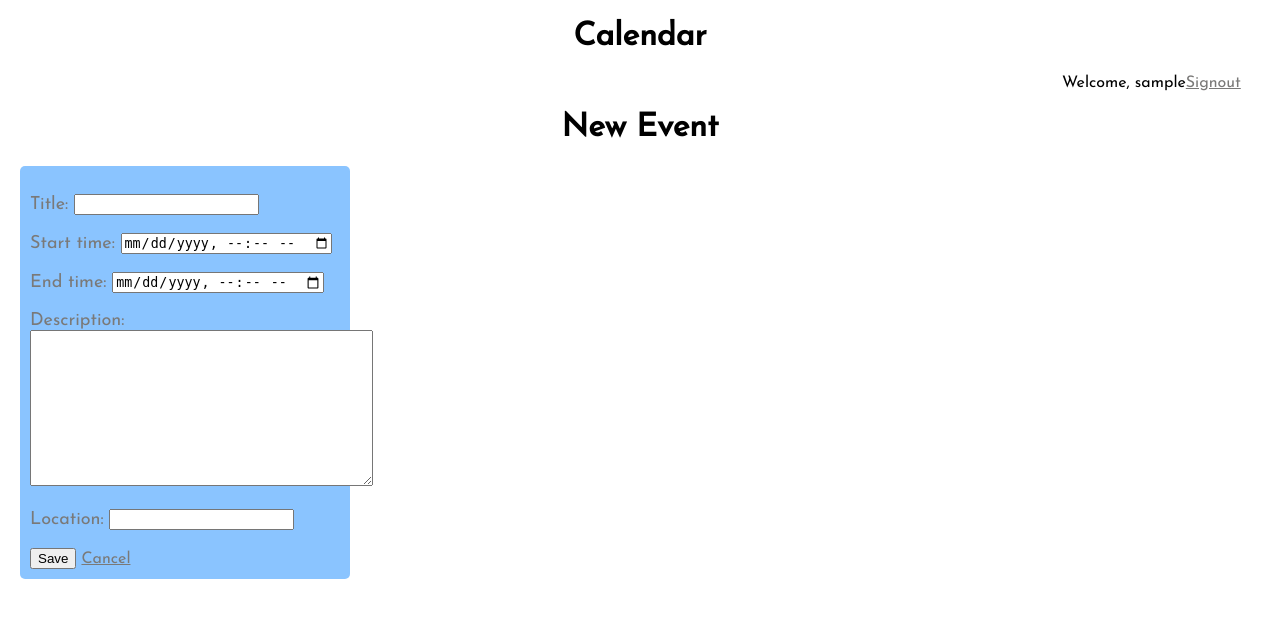
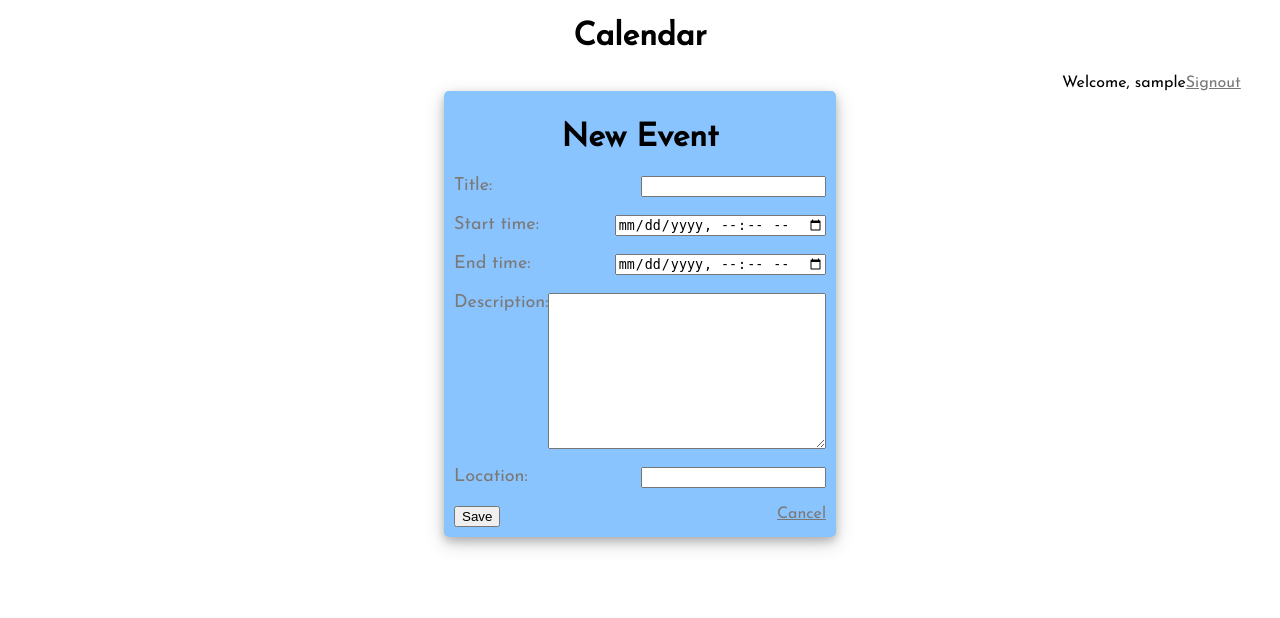
Before and after one commit to JakeBrackney/python_calendar, a Django app: page /event_form in a window 1280 px wide. Shown: the top 618 px of the page. Run offline with Django 3.2, Linux system fonts and the light colour scheme; the visitor is signed in with stand-in values (Sample User, id 1); some libraries are stand-ins or nearby versions.

Commit message:
new event form spacing and shadow

```diff
--- a/python_calendar/calendar_app/forms.py
+++ b/python_calendar/calendar_app/forms.py
@@ -11,11 +11,11 @@ class EventForm(ModelForm):
         fields = ('title', 'start_time', 'end_time', 'description', 'location')
 
     start_time = forms.DateTimeField(initial=(datetime.datetime.now().time),
-    widget=forms.DateTimeInput(attrs={'type':'datetime-local', 'value':'datetime.now().time'}, format='%m/%d/%Y %I:%M %p')
+    widget=forms.DateTimeInput(attrs={'type':'datetime-local', 'value':'datetime.now().time', 'class':"inputs"}, format='%m/%d/%Y %I:%M %p')
     )
 
     end_time = forms.DateTimeField(initial=(datetime.datetime.now().time),
-    widget=forms.DateTimeInput(attrs={'type': 'datetime-local'}, format='%m/%d/%Y %I:%M %p')
+    widget=forms.DateTimeInput(attrs={'type': 'datetime-local', 'class':"inputs"}, format='%m/%d/%Y %I:%M %p')
     )
 
     def __init__(self, *args, **kwargs):
--- a/python_calendar/calendar_app/templates/calendar_app/calendar.html
+++ b/python_calendar/calendar_app/templates/calendar_app/calendar.html
@@ -1,11 +1,7 @@
 {% extends 'calendar_app/base.html' %}
 
 {% block content %}
-<<<<<<< HEAD
 <p class='nav'><a href="{% url 'event_form' %}"><button>New Event</button></a></p>
-=======
-<p class="newEvent"><a href="{% url 'event_form' %}"><button>New Event</button></a></p>
->>>>>>> 1f5b4309751df147edadc7acc891390de6012662
 <div class="button-container">
 	<a class="btn btn-info left" href="{% url 'calendar' %}?{{ prev_month }}"> Previous Month </a>
 	<a class="btn btn-info right" href="{% url 'calendar' %}?{{ next_month }}"> Next Month </a>
--- a/python_calendar/calendar_app/templates/calendar_app/event_form.html
+++ b/python_calendar/calendar_app/templates/calendar_app/event_form.html
@@ -1,11 +1,13 @@
 {% extends 'calendar_app/base.html' %}
 
 {% block content %}
+<form method='POST' class='event-form'>
   <h1>New Event</h1>
-  <form method='POST' class='event-form'>
-    {% csrf_token %}
+  {% csrf_token %}
     {{ form.as_p }}
-    <button type="submit" class="btn btn-info right">Save</button>
-    <a class="btn btn-info right" href="{% url 'calendar' %}"> Cancel </a>
+    <div class='cancel'>
+      <button type="submit" class="btn btn-info right">Save</button>
+      <a class="btn btn-info right" href="{% url 'calendar' %}"> Cancel </a>
+  </div>
   </form>
 {% endblock %}
--- a/python_calendar/static/calendar_app/css/style.css
+++ b/python_calendar/static/calendar_app/css/style.css
@@ -23,16 +23,26 @@ h1 {
 } */
 
 .event-form {
-  max-width: 25%;
+  max-width: 30%;
   border-radius: 5px;
   display: block;
   background-color: #8AC4FF;
   padding: 10px;
+  box-shadow: 0 4px 8px 0 rgba(0, 0, 0, 0.2), 0 6px 20px 0 rgba(0, 0, 0, 0.19);
+  margin: 0 auto;
+
 }
 
 .event-form > p {
   color: #7A7978;
   font-size: 18px;
+  display: flex;
+  justify-content: space-between;
+}
+
+.cancel {
+  display: flex;
+  justify-content: space-between;
 }
 
 .calendar {
@@ -40,6 +50,7 @@ h1 {
   margin: 0 auto;
   font-size: 13px;
   color: #7A7978;
+
 }
 
 .calendar tr, .calendar td {
@@ -102,3 +113,7 @@ a {
 .event-form {
   color: black;
 }
+
+/* .inputs {
+  margin-left: 20px;
+} */
```
